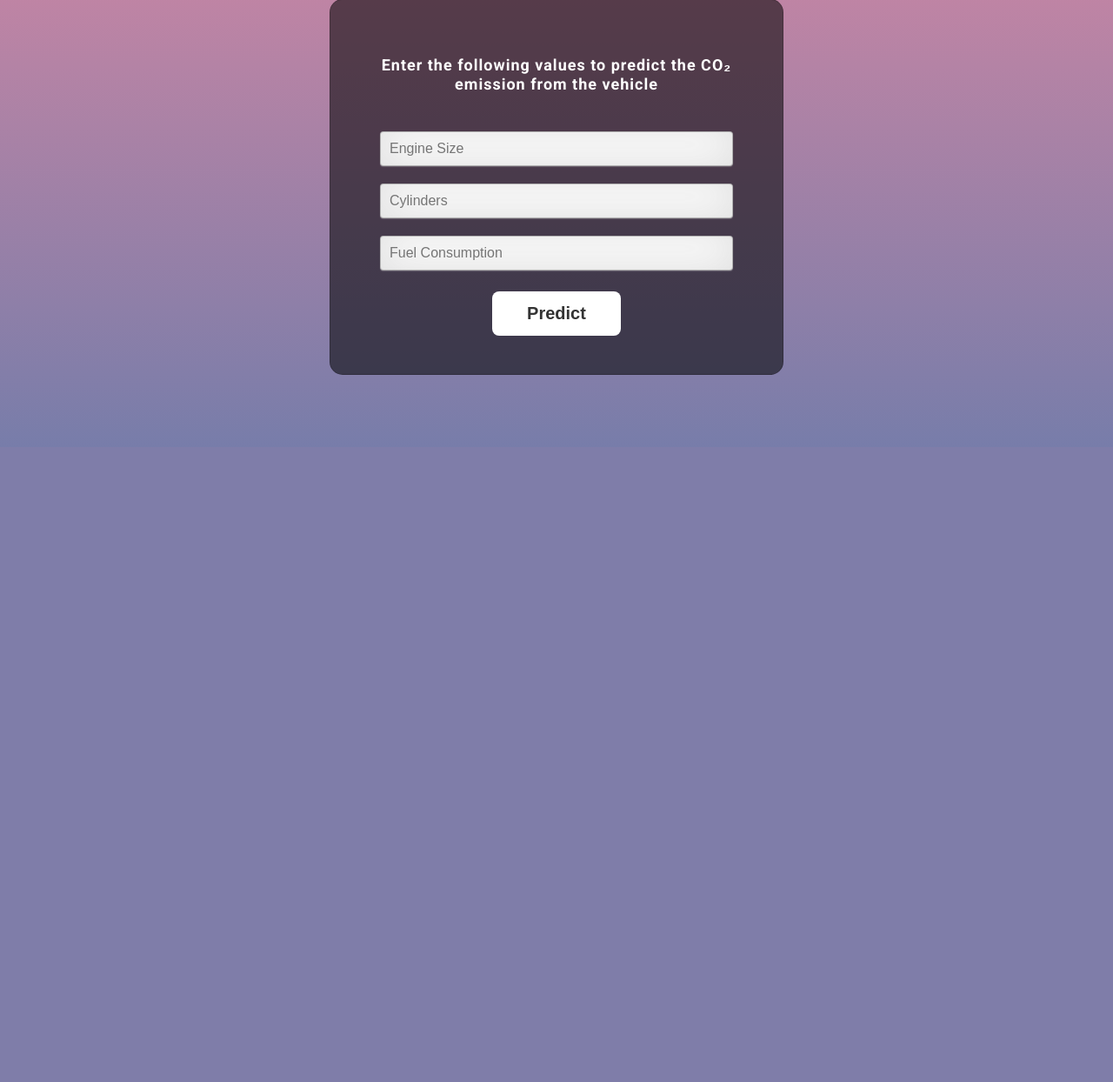
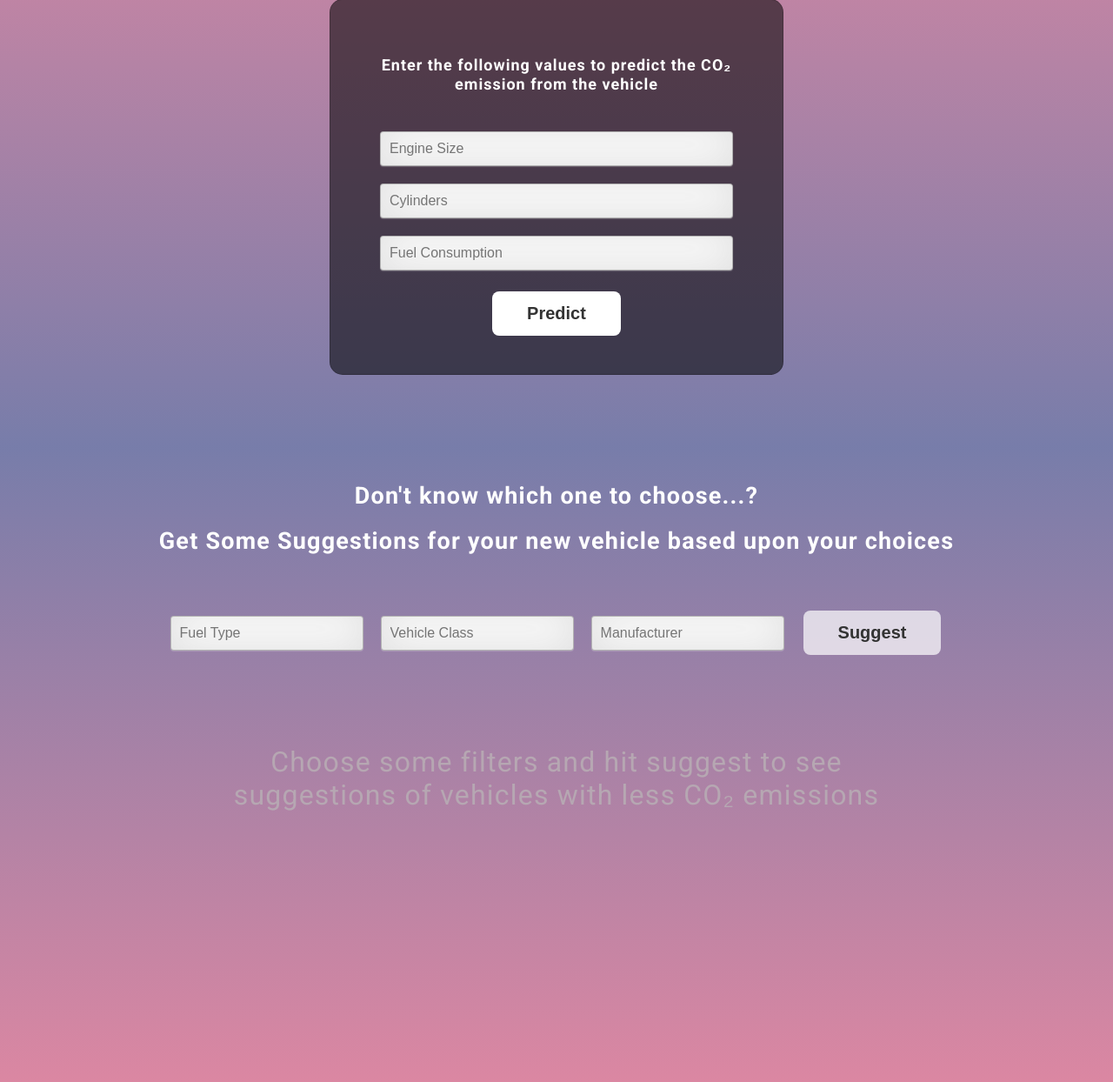
Before and after one commit to Sonali0501/CO2-Emission-Predictor, a Flask app: page / in a window 1280 px wide. Shown: the part 926-2170 px from the top of the page at 87% size. Before the commit the page ends 1357 px from the top, so only its background shows below. Run offline with Flask 2, Linux system fonts and the light colour scheme; parts of the project's set-up code (start-up, migrations or seed data) failed here and were passed over.

Commit message:
Suggestions section

```diff
--- a/app.py
+++ b/app.py
@@ -3,17 +3,15 @@ import numpy as np
 from flask import Flask, request, jsonify, render_template
 import pickle
 
-#Initialize the flask App
 app = Flask(__name__)
 model = pickle.load(open('model.pkl', 'rb'))
 
-#default page of our web-app
 @app.route('/')
 def home():
     return render_template('index.html')
 
-#To use the predict button in our web-app
-@app.route('/',methods=['POST'])
+
+@app.route('/predict',methods=['POST'])
 def predict():
     int_features = [float(x) for x in request.form.values()]
     final_features = [np.array(int_features)]
@@ -23,5 +21,12 @@ def predict():
 
     return render_template('index.html',eng_size=int_features[0], cylinders=int_features[1], fuel=int_features[2], emission=output, scroll="prediction")
 
+@app.route('/suggest',methods=['POST'])
+def suggest():
+    filters = [x for x in request.form.values()]
+
+    return render_template('index.html', scroll="suggestion",fuel_type=filters[0], vehicle_class=filters[1], make=filters[2] ,results=True)
+
+
 if __name__ == "__main__":
     app.run(debug=True)
--- a/static/css/style.css
+++ b/static/css/style.css
@@ -197,7 +197,7 @@ body {
 	margin: 10px 50px !important;
 }
 
-.btn{
+.form .btn{
   color: #333333;
   background-color: #fff;
   border: none;
@@ -251,3 +251,93 @@ input {
 	transition: box-shadow .5s ease;
 }
 input:focus { box-shadow: inset 0 -5px 45px rgba(100,100,100,0.4), 0 1px 1px rgba(255,255,255,0.2); }
+
+#suggestion{
+	height: 700px;
+	display: flex;
+	flex-direction: column;
+	padding-top: 30px;
+	background-color: transparent;
+	background: #b6a7b2;
+    background: -webkit-linear-gradient(rgba(55, 58, 92, 0.6), rgba(195, 55, 100, 0.6));
+    background: linear-gradient(rgba(29, 38, 113, 0.6), rgba(195, 55, 100, 0.6));
+}
+
+#suggestion h2{
+	color: #fff;
+	margin: 10px 50px !important;
+}
+
+#suggestion .filters form{
+	display: flex;
+	flex-direction: row;
+	align-items: center;
+	justify-content: center;
+	gap: 20px;
+	margin-top: 50px;
+}
+
+#suggestion .filters form input{
+	width: 200px !important;
+	margin-bottom: 0px !important;
+}
+
+#suggestion .filters form .btn{
+	background: rgba( 255, 255, 255, 0.7 );
+	backdrop-filter: blur( 0.0px );
+	-webkit-backdrop-filter: blur( 0.0px );
+	border-radius: 8px;
+	border: 1px solid rgba( 255, 255, 255, 0.18 );
+	color: #333333;
+	border: none;
+	text-align: center;
+	border-radius: 8px;
+	padding: 14px 40px;
+	font-weight: 600;
+	text-decoration: none;
+	display: inline-block;
+	font-size: 20px;
+	margin: 4px 2px;
+	cursor: pointer;
+}
+
+.results{
+	margin-top: 50px;
+	display: flex;
+	align-items: center;
+	justify-content: center;
+}
+
+.results p{
+	padding: 0px;
+    margin: 0px !important;
+    font-size: 32px;
+    width: 60%;
+    padding-top: 50px;
+	color: #b6a7b2;
+}
+
+#list {
+	border-collapse: collapse;
+	width: 80%;
+}
+
+#list td, #list th {
+	border: 1px solid #ddd;
+	padding: 8px;
+	text-align: left;
+}
+
+#list tr:nth-child(even){ background-color: #f2f2f2; }
+
+#list tr:nth-child(odd){ background-color: #ddd; }
+
+#list tr:hover { background-color: #ddd; }
+
+#list th {
+	padding-top: 12px;
+	padding-bottom: 12px;
+	text-align: left;
+	background-color: #b6a7b2;
+	color: #333333;
+}
--- a/templates/index.html
+++ b/templates/index.html
@@ -22,8 +22,8 @@
         <a href="#prediction">Predict Your Vehicle's <br/> CO₂ Emission</a>
         <span></span>
       </div>
-      <div class="button" onclick="location.href='#'">
-        <a href="#">Get Some Suggestions for new vehicle</a>
+      <div class="button" onclick="location.href='#suggestion'">
+        <a href="#suggestion">Get Some Suggestions for new vehicle</a>
         <span></span>
       </div>
     </div>
@@ -64,6 +64,145 @@
 
   </section>
 
+  <section id="suggestion">
+    <h2>Don't know which one to choose...?</h2>
+    <h2>Get Some Suggestions for your new vehicle based upon your choices</h2>
+
+    <div class="filters">
+
+      <form action="{{ url_for('suggest')}}" method="post">
+
+        <input list="fuelType" name="fuel_type" value="{{fuel_type}}" type="text" placeholder="Fuel Type" />
+        <datalist id="fuelType">
+          <option value="PETROL">
+          <option value="DIESEL">
+          <option value="CNG">
+        </datalist>
+
+        <input list="vehicleClass" name="vehicle_class" value="{{vehicle_class}}" type="text" placeholder="Vehicle Class" />
+        <datalist id="vehicleClass">
+          <option value="COMPACT">
+          <option value="MID-SIZE">
+          <option value="FULL-SIZE">
+          <option value="SUBCOMPACT">
+          <option value="MINICOMPACT">
+          <option value="MINIVAN">
+          <option value="PICKUP TRUCK - SMALL">
+          <option value="PICKUP TRUCK - STANDARD">
+          <option value="STATION WAGON - MID-SIZE">
+          <option value="STATION WAGON - SMALL">
+          <option value="SUV">
+          <option value="TWO-SEATER">
+          <option value="VAN - CARGO">
+          <option value="VAN - PASSENGER">
+        </datalist>
+
+        <input list="manufacturer" name="make" value="{{make}}" type="text" placeholder="Manufacturer" />
+        <datalist id="manufacturer">
+          <option value="AUCRA">
+          <option value="AUDI">
+          <option value="BMW">
+          <option value="BUICK">
+          <option value="CADILLAC">
+          <option value="CHEVROLET">
+          <option value="CHRYSLER">
+          <option value="DAEWOO">
+          <option value="DODGE">
+          <option value="FORD">
+          <option value="GMC">
+          <option value="HONDA">
+          <option value="HYUNDAI">
+          <option value="INFINITI">
+          <option value="ISUZU">
+          <option value="JAGUAR">
+          <option value="JEEP">
+          <option value="KIA">
+          <option value="LEXUS">
+          <option value="LINCOLN">
+          <option value="MAZDA">
+          <option value="MERCEDES-BENZ">
+          <option value="NISSAN">
+          <option value="OLDSMOBILE">
+          <option value="PLYMOUTH">
+          <option value="PONTIAC">
+          <option value="PORSCHE">
+          <option value="SAAB">
+          <option value="SATURN">
+          <option value="SUBARU">
+          <option value="SUZUKI">
+          <option value="TOYOTA">
+          <option value="VOLKSWAGEN">
+          <option value="VOLVO">
+        </datalist>
+
+        <button type="submit" class="btn">Suggest</button>
+      </form>
+
+    </div>
+
+    <div class="results">
+      {% if results %}
+
+        <table id="list">
+          <tr>
+            <th>Company</th>
+            <th>Contact</th>
+            <th>Country</th>
+          </tr>
+          <tr>
+            <td>Alfreds Futterkiste</td>
+            <td>Maria Anders</td>
+            <td>Germany</td>
+          </tr>
+          <tr>
+            <td>Berglunds snabbköp</td>
+            <td>Christina Berglund</td>
+            <td>Sweden</td>
+          </tr>
+          <tr>
+            <td>Centro comercial Moctezuma</td>
+            <td>Francisco Chang</td>
+            <td>Mexico</td>
+          </tr>
+          <tr>
+            <td>Ernst Handel</td>
+            <td>Roland Mendel</td>
+            <td>Austria</td>
+          </tr>
+          <tr>
+            <td>Island Trading</td>
+            <td>Helen Bennett</td>
+            <td>UK</td>
+          </tr>
+          <tr>
+            <td>Königlich Essen</td>
+            <td>Philip Cramer</td>
+            <td>Germany</td>
+          </tr>
+          <tr>
+            <td>Island Trading</td>
+            <td>Helen Bennett</td>
+            <td>UK</td>
+          </tr>
+          <tr>
+            <td>Königlich Essen</td>
+            <td>Philip Cramer</td>
+            <td>Germany</td>
+          </tr>
+
+        </table>
+
+      {% else %}
+
+        <p>Choose some filters and hit suggest to see suggestions of vehicles with less CO₂ emissions</p>
+
+      {% endif %}
+
+
+    </div>
+
+  </section>
+
 </body>
 
   {% if scroll %}
```
Also changed, not shown: static/images/arrow-right-solid.svg (deleted), static/images/co2_parallax.jpg (deleted), static/images/greencar.png (deleted), static/images/img2.jpg (deleted).
